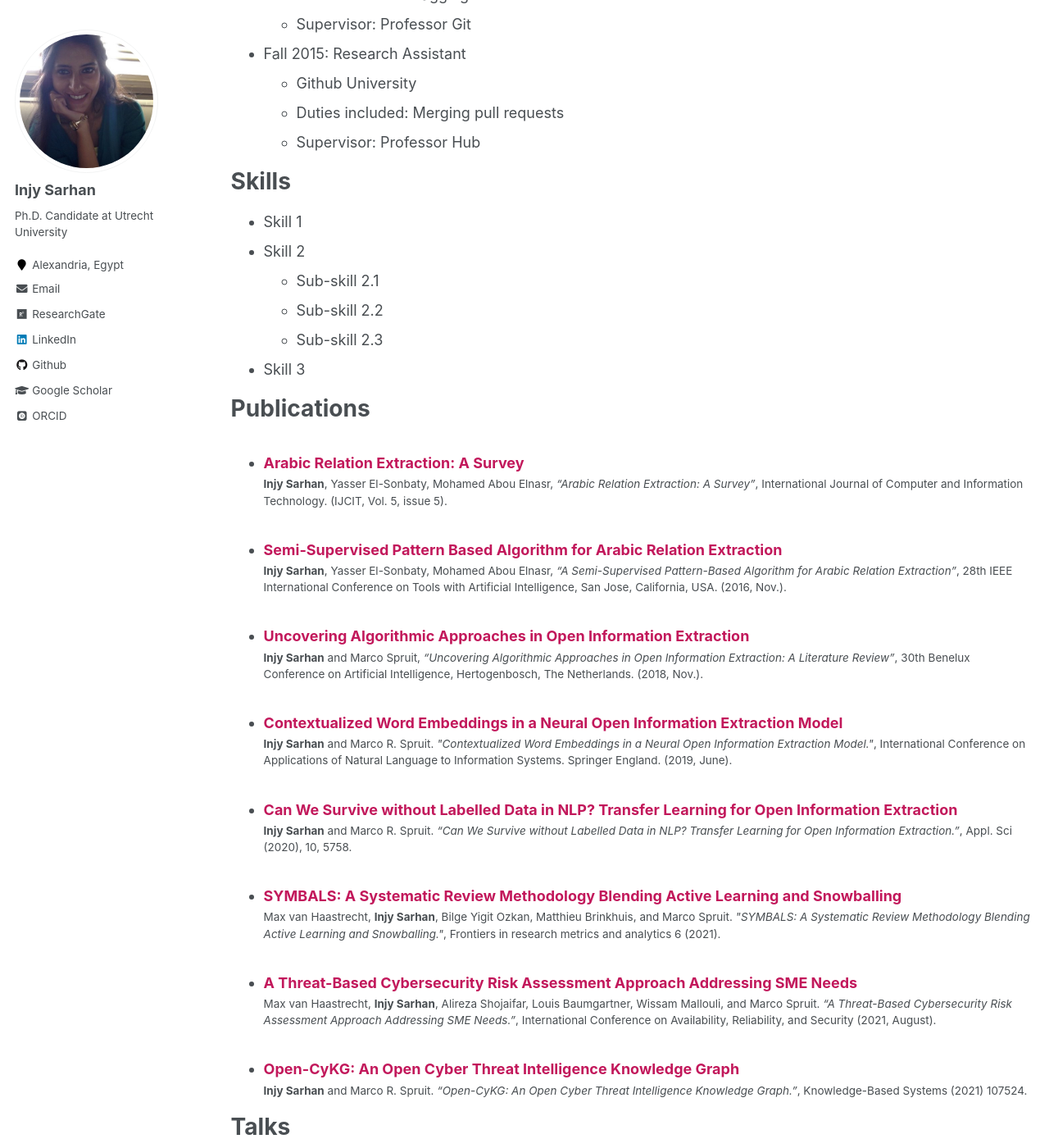
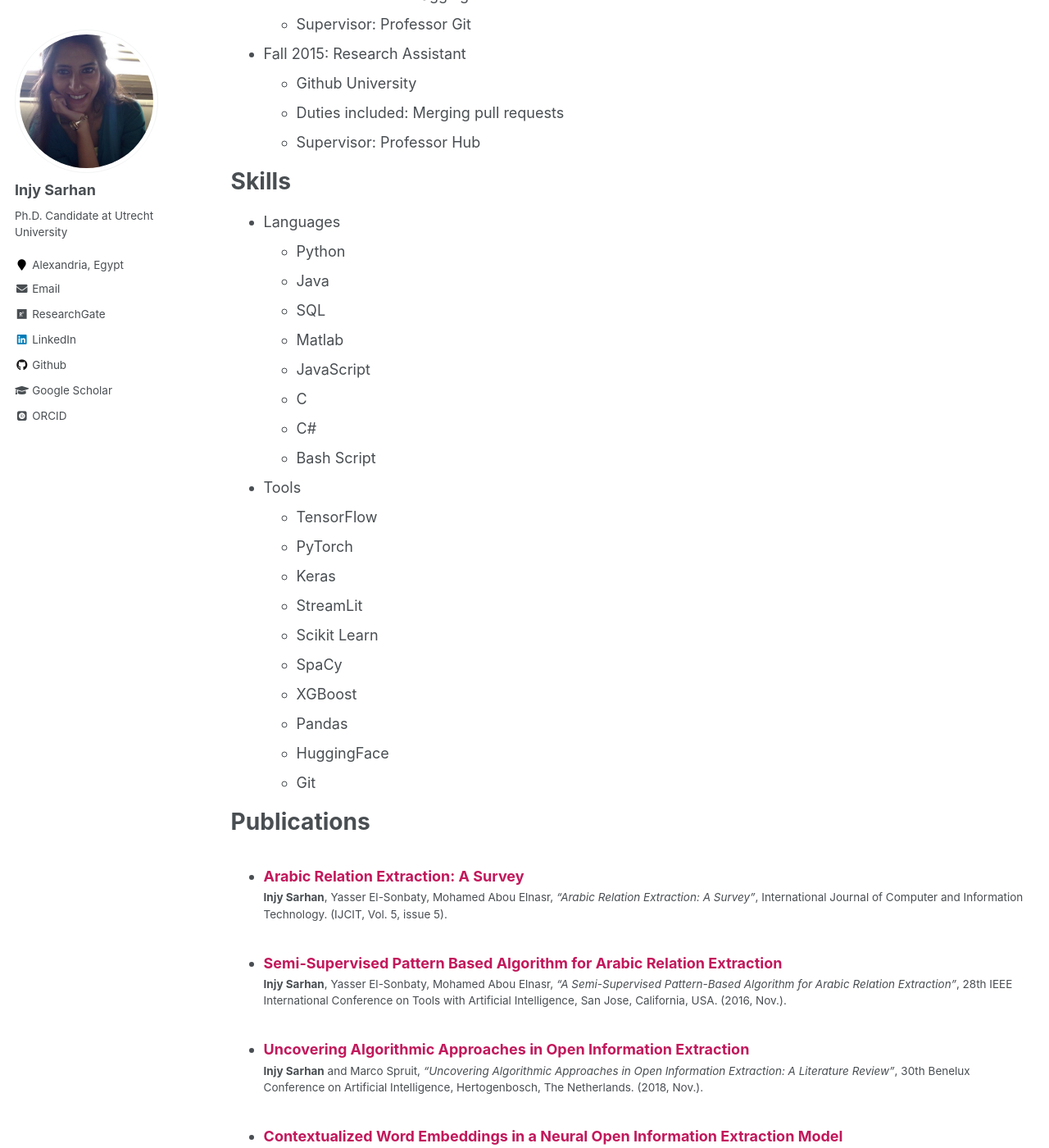
Before and after one commit to IS5882/IS5882.github.io, a Jekyll site: the page built from _pages/cv.md, in a window 1280 px wide and 1400 px high, scrolled down 473 px. Shown: the whole window at 82% size. Built offline with Jekyll 4.4.1, drawn with Linux system fonts in a browser that asks for light colours; some web fonts are replaced.

Commit message:
Add skills

```diff
--- a/_pages/cv.md
+++ b/_pages/cv.md
@@ -29,12 +29,26 @@ Work experience
 
 Skills
 ======
-* Skill 1
-* Skill 2
-  * Sub-skill 2.1
-  * Sub-skill 2.2
-  * Sub-skill 2.3
-* Skill 3
+* Languages
+  * Python
+  * Java
+  * SQL
+  * Matlab
+  * JavaScript
+  * C
+  * C#
+  * Bash Script
+* Tools
+  * TensorFlow
+  * PyTorch
+  * Keras
+  * StreamLit
+  * Scikit Learn
+  * SpaCy
+  * XGBoost
+  * Pandas
+  * HuggingFace
+  * Git
 
 Publications
 ======
```
